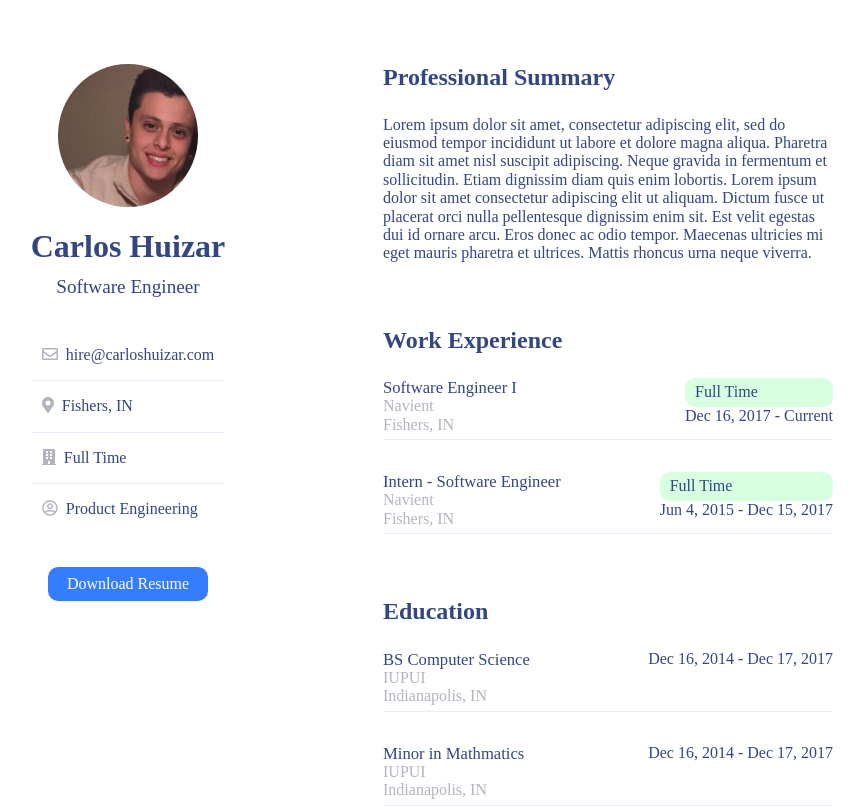
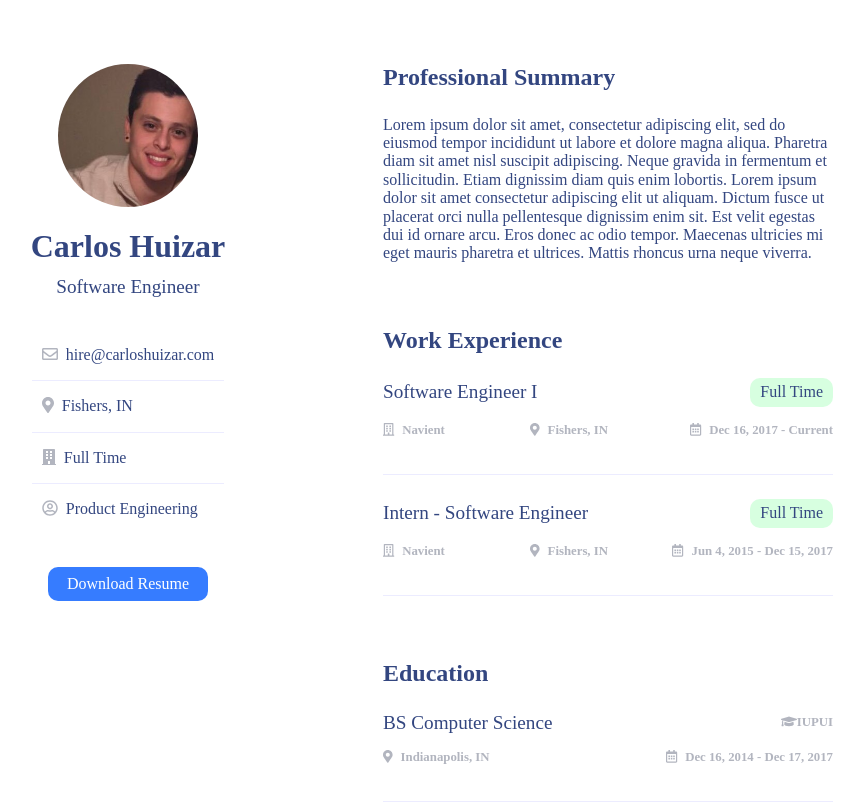
Before and after one commit to cahuizar/PersonalSite, a React (Create React App) app: page / in a window 1280 px wide. Shown: the top 808 px of the page, without its empty margins (272-1136 px from the left). Built offline with nearby package versions, Linux system fonts and the light colour scheme; the HTML template or start-up script is replaced by a standard one.

Commit message:
Add icons

```diff
--- a/src/components/RightPanel/Item/Item.js
+++ b/src/components/RightPanel/Item/Item.js
@@ -1,34 +1,32 @@
 /** @jsx jsx */
 import { jsx } from '@emotion/core';
 import itemStyles from './Item.styles';
+import { FontAwesomeIcon } from '@fortawesome/react-fontawesome';
 
-const Item = ({
-  heading,
-  workingTime,
-  company,
-  location,
-  date,
-  education
-}) => {
-  const educationCol = education && <div>{education}</div>;
-  const companyCol = company && <div>{company}</div>;
-  const locationCol = location && <div>{location}</div>;
+import { faMapMarkerAlt, faGraduationCap } from '@fortawesome/free-solid-svg-icons';
+import { faBuilding , faCalendarAlt} from '@fortawesome/free-regular-svg-icons';
+
+
+const Item = ({ heading, workingTime, company, location, date, education }) => {
+  const educationCol = education && <div className="education"><FontAwesomeIcon className='icon' icon={faGraduationCap} />{education}</div>;
+  const companyCol = company && <div><FontAwesomeIcon className='icon' icon={faBuilding} />{company}</div>;
+  const locationCol = location && <div><FontAwesomeIcon className='icon' icon={faMapMarkerAlt} />{location}</div>;
   const workingTimeCol = workingTime && (
     <div className='working-time'>{workingTime}</div>
   );
   return (
     <div css={itemStyles}>
-      <div>
+      <div className='flex-row first-row'>
         <div className='section-heading'>{heading}</div>
-        <div className='bottom-row'>
+        {workingTimeCol}
+        {educationCol}
+      </div>
+      <div className='flex-row second-row'>
+        <div className='flex-row place-block'>
           {companyCol}
-          {educationCol}
           {locationCol}
         </div>
-      </div>
-      <div>
-        {workingTimeCol}
-        <div>{date}</div>
+        <div className='date-block'><FontAwesomeIcon className='icon' icon={faCalendarAlt} />{date}</div>
       </div>
     </div>
   );
--- a/src/components/RightPanel/Item/Item.styles.js
+++ b/src/components/RightPanel/Item/Item.styles.js
@@ -3,26 +3,64 @@ import { css } from '@emotion/core';
 const itemStyles = css`
   border-radius: 10px;
   border: 1px solid #ececff;
-  padding: 20px;
+  padding: 10px;
+
+  &:not(:first-of-type) {
+    margin-top: 2.5em;
+    @media (min-width: 576px) {
+      margin-top: 1.5em;
+    }
+  }
+
+  .flex-row {
     display: flex;
     justify-content: space-between;
-  margin-bottom: 2em;
+    align-items: center;
+  }
+  .first-row {
+    margin-bottom: 1em;
     .section-heading {
-    font-size: 1.04rem;
+      font-size: 1.2rem;
     }
-  .bottom-row {
-    color: #b2b5bf;
-  }
-
     .working-time {
       padding: 5px 10px;
       background-color: #d7ffe0;
       border-radius: 10px;
+      white-space: nowrap
+    }
+    .education {
+      color: #b2b5bf;
+      font-size: .8rem;
+      font-weight: bold;
+    }
+  }
+
+  .second-row {
+    margin-bottom: 1em;
+    color: #b2b5bf;
+    font-size: .8rem;
+    font-weight: bold;
+    .place-block {
+      min-width: 50%;
+      @media (max-width: 576px) {
+        order: 2;
+        margin-top: 1em;
+      }
+    }
+    .icon {
+      color:#b2b5bf;
+      margin-right: 8px;
+      vertical-align: text-top;
+    }
+    @media (max-width: 576px) {
+      flex-direction: column;
+      align-items: initial;
+    }
   }
 
   @media (min-width: 576px) {
     padding: 0px;
-    padding-bottom: 5px;
+    padding-bottom: 1.5em;
     border: 0px;
     border-radius: 0px;
     border-bottom: 1px solid #ececff;
```
Lines whose indentation alone changed are shown as unchanged.
